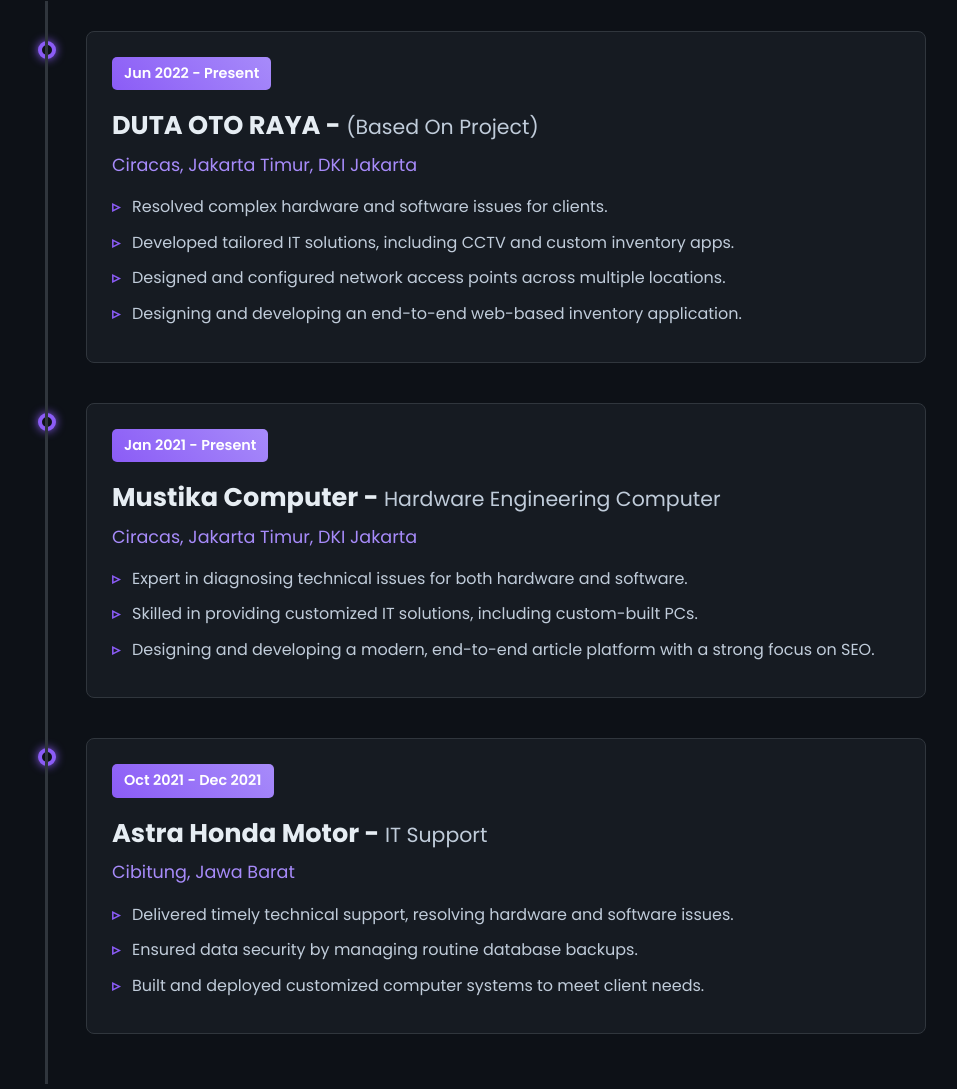
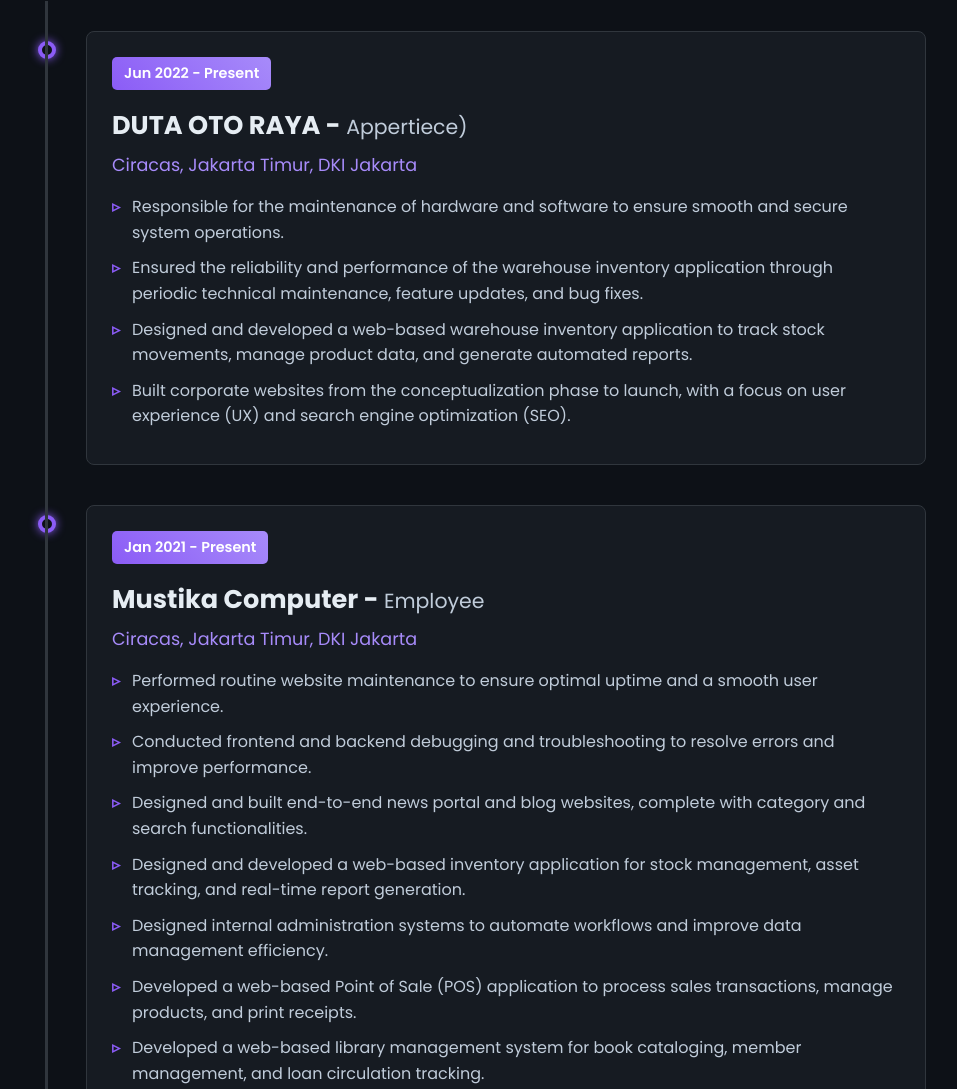
Before and after one commit to ahmdkenz/portofolio-web, a plain HTML site: page index.html in a window 1280 px wide. Shown: the part 2296-3385 px from the top of the page, without its empty margins (164-1121 px from the left). Drawn offline with Linux system fonts and the light colour scheme.

Commit message:
Initial Commit

```diff
--- a/index.html
+++ b/index.html
@@ -192,13 +192,13 @@
                         <div class="timeline-dot"></div>
                         <div class="timeline-content">
                             <div class="timeline-date">Jun 2022 - Present</div>
-                            <h3>DUTA OTO RAYA - <span>(Based On Project)</span></h3>
+                            <h3>DUTA OTO RAYA - <span>Appertiece)</span></h3>
                             <h4>Ciracas, Jakarta Timur, DKI Jakarta</h4>
                             <ul>
-                                <li>Resolved complex hardware and software issues for clients.</li>
-                                <li>Developed tailored IT solutions, including CCTV and custom inventory apps.</li>
-                                <li>Designed and configured network access points across multiple locations.</li>
-                                <li>Designing and developing an end-to-end web-based inventory application.</li>
+                                <li>Responsible for the maintenance of hardware and software to ensure smooth and secure system operations.</li>
+                                <li>Ensured the reliability and performance of the warehouse inventory application through periodic technical maintenance, feature updates, and bug fixes.</li>
+                                <li>Designed and developed a web-based warehouse inventory application to track stock movements, manage product data, and generate automated reports.</li>
+                                <li>Built corporate websites from the conceptualization phase to launch, with a focus on user experience (UX) and search engine optimization (SEO).</li>
                             </ul>
                         </div>
                     </div>
@@ -206,12 +206,16 @@
                         <div class="timeline-dot"></div>
                         <div class="timeline-content">
                             <div class="timeline-date">Jan 2021 - Present</div>
-                            <h3>Mustika Computer - <span>Hardware Engineering Computer</span></h3>
+                            <h3>Mustika Computer - <span>Employee</span></h3>
                             <h4>Ciracas, Jakarta Timur, DKI Jakarta</h4>
                             <ul>
-                                <li>Expert in diagnosing technical issues for both hardware and software.</li>
-                                <li>Skilled in providing customized IT solutions, including custom-built PCs.</li>
-                                <li>Designing and developing a modern, end-to-end article platform with a strong focus on SEO.</li>
+                                <li>Performed routine website maintenance to ensure optimal uptime and a smooth user experience.</li>
+                                <li>Conducted frontend and backend debugging and troubleshooting to resolve errors and improve performance.</li>
+                                <li>Designed and built end-to-end news portal and blog websites, complete with category and search functionalities.</li>
+                                <li>Designed and developed a web-based inventory application for stock management, asset tracking, and real-time report generation.</li>
+                                <li>Designed internal administration systems to automate workflows and improve data management efficiency.</li>
+                                <li>Developed a web-based Point of Sale (POS) application to process sales transactions, manage products, and print receipts.</li>
+                                <li>Developed a web-based library management system for book cataloging, member management, and loan circulation tracking.</li>
                             </ul>
                         </div>
                     </div>
@@ -222,9 +226,9 @@
                             <h3>Astra Honda Motor - <span>IT Support</span></h3>
                             <h4>Cibitung, Jawa Barat</h4>
                             <ul>
-                                <li>Delivered timely technical support, resolving hardware and software issues.</li>
-                                <li>Ensured data security by managing routine database backups.</li>
-                                <li>Built and deployed customized computer systems to meet client needs.</li>
+                                <li>Delivered timely and effective technical support by resolving hardware and software issues, minimizing downtime and enhancing user experience.</li>
+                                <li>Ensured data security and system reliability by managing routine database backups and maintaining domain-integrated client systems.</li>
+                                <li>Built and deployed customized computer systems and performed hardware upgrades to meet client-specific needs and improve performance.</li>
                             </ul>
                         </div>
                     </div>
@@ -237,7 +241,7 @@
                 <h2>Projects</h2>
                 <div class="project-grid">
                     <div class="project-card">
-                        <div class="project-image-container">
+ai                      <div class="project-image-container">
                             <img src="images\project-web-article.png" alt="Proyek 1">
                         </div>
                         <div class="project-card-content">
@@ -283,7 +287,7 @@
             <div class="container">
                 <h2>Contact</h2>
                 <p>Interested in collaborating, have an interesting project, or just want to say hello? Don't hesitate to contact me!</p>
-                <form class="contact-form">
+                <form class="contact-form" id="contact-form">
                     <label for="name">Name:</label>
                     <input type="text" id="name" name="name" required>
 
@@ -303,7 +307,7 @@
         <div class="container">
             <p>&copy; 2025 Portofolio-Ahmad Nur Hafidz. All Rights Reserved.</p>
             <div class="social-links">
-                <a href="https://wa.me/+6285157877443" target="_blank" title="WhatsApp"><svg viewBox="0 0 24 24" width="24" height="24" stroke="currentColor" stroke-width="2" fill="none" stroke-linecap="round" stroke-linejoin="round" class="css-i6dzq1"><path d="M16.75 13.25a2.5 2.5 0 0 1-2.5 2.5h-1v1l-3-3 3-3v1h1a2.5 2.5 0 0 1 2.5 2.5z"></path><path d="M19.25 4.75A16.15 16.15 0 0 0 4.75 19.25L3 21l1.8-4.95a16.15 16.15 0 0 0 14.45-11.3z"></path></svg></a>
+                <a href="wa.me/+6285157877443"/target="_blank" title="WhatsApp"><svg viewBox="0 0 24 24" width="24" height="24" stroke="currentColor" stroke-width="2" fill="none" stroke-linecap="round" stroke-linejoin="round" class="css-i6dzq1"><path d="M16.75 13.25a2.5 2.5 0 0 1-2.5 2.5h-1v1l-3-3 3-3v1h1a2.5 2.5 0 0 1 2.5 2.5z"></path><path d="M19.25 4.75A16.15 16.15 0 0 0 4.75 19.25L3 21l1.8-4.95a16.15 16.15 0 0 0 14.45-11.3z"></path></svg></a>
                 <a href="https://www.linkedin.com/in/ahmad-nur-hafidz/" target="_blank" title="LinkedIn"><svg viewBox="0 0 24 24" width="24" height="24" stroke="currentColor" stroke-width="2" fill="none" stroke-linecap="round" stroke-linejoin="round" class="css-i6dzq1"><path d="M16 8a6 6 0 0 1 6 6v7h-4v-7a2 2 0 0 0-2-2 2 2 0 0 0-2 2v7h-4v-7a6 6 0 0 1 6-6z"></path><rect x="2" y="9" width="4" height="12"></rect><circle cx="4" cy="4" r="2"></circle></svg></a>
                 <a href="https://glints.com/id/profile/ahmad-nur-hafidz" target="_blank" title="Glints"><svg viewBox="0 0 24 24" width="24" height="24" stroke="currentColor" stroke-width="2" fill="none" stroke-linecap="round" stroke-linejoin="round" class="css-i6dzq1"><path d="M12 2L2 7l10 5 10-5-10-5z"></path><path d="M2 17l10 5 10-5"></path><path d="M2 12l10 5 10-5"></path></svg></a>
                 <a href="https://github.com/ahmdkenz" target="_blank" title="GitHub"><svg viewBox="0 0 24 24" width="24" height="24" stroke="currentColor" stroke-width="2" fill="none" stroke-linecap="round" stroke-linejoin="round" class="css-i6dzq1"><path d="M9 19c-5 1.5-5-2.5-7-3m14 6v-3.87a3.37 3.37 0 0 0-.94-2.61c3.14-.35 6.44-1.54 6.44-7A5.4 5.4 0 0 0 20 4.77 5.07 5.07 0 0 0 19.91 3c0-.46-1.5-.72-2.31-.62A4.2 4.2 0 0 0 14 3.73l-1 1a4.2 4.2 0 0 0-1-1l-1-1A4.2 4.2 0 0 0 6.3 3c-.81-.1-2.31.16-2.31.62A5.07 5.07 0 0 0 2 4.77a5.4 5.4 0 0 0 0 4.87c0 5.42 3.3 6.61 6.44 7A3.37 3.37 0 0 0 9 18.13V22"></path></svg></a>
@@ -430,6 +434,7 @@
                 }
             }
         });
+
     </script>
     <audio id="background-music" src="audio/kudasaibeats - the girl i haven't met.mp3" loop autoplay></audio>
 
```
